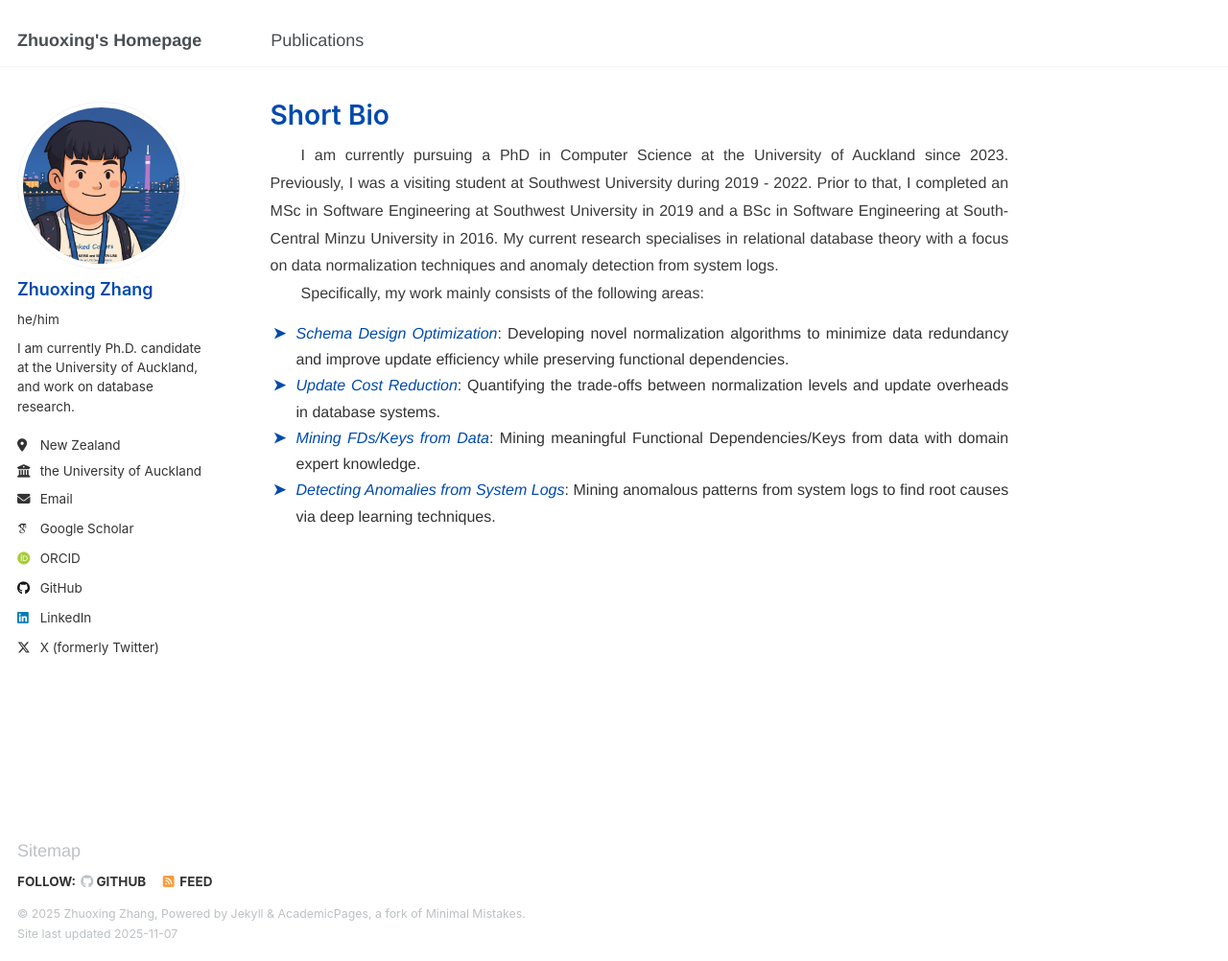
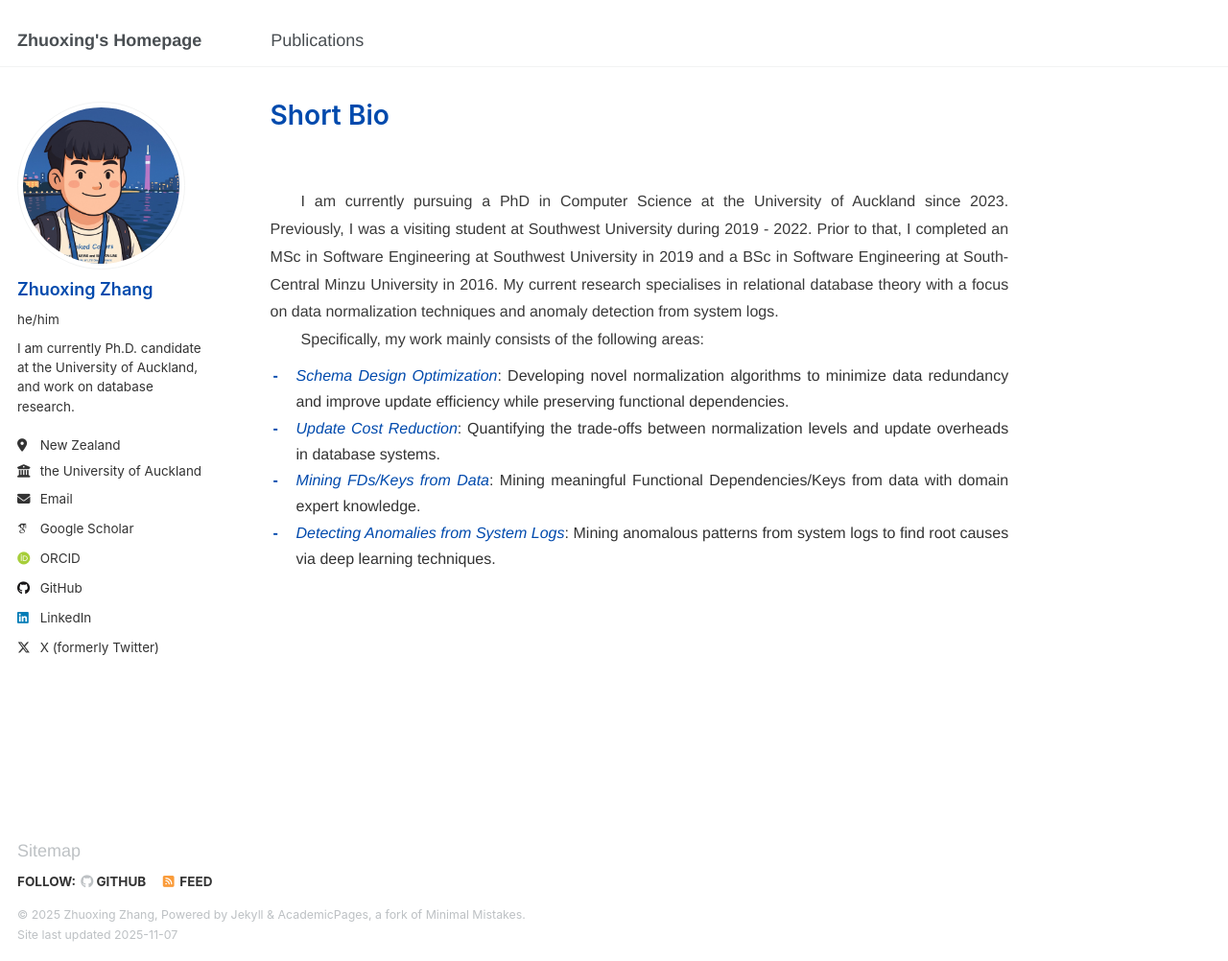
Before and after one commit to zhuoxingzhang/zhuoxingzhang.github.io, a Jekyll site: the page built from _pages/about.md, in a window 1280 px wide and 1002 px high. Shown: the whole window at 96% size. Built offline with Jekyll 4.4.1, drawn with Linux system fonts in a browser that asks for light colours; some web fonts are replaced.

Commit message:
Update about.md

```diff
--- a/_pages/about.md
+++ b/_pages/about.md
@@ -22,7 +22,8 @@ p.justify {
   line-height: 1.8;
   font-size: 16px;
   color: #3a3a3a;
-  margin-bottom: 0.8em;
+  margin-bottom: 0.5em;
+  margin-top: 3em;
 }
 
 /* 🧷 标题样式 */
@@ -49,7 +50,7 @@ ul.custom-list li {
 
 /* 💠 自定义符号（可改为 "★"、"◆"、"✔"、"➤" 等） */
 ul.custom-list li::before {
-  content: "➤ ";
+  content: "- ";
   position: absolute;
   left: -1.5em;
   color: #004aad;     /* 蓝色符号 */
```
